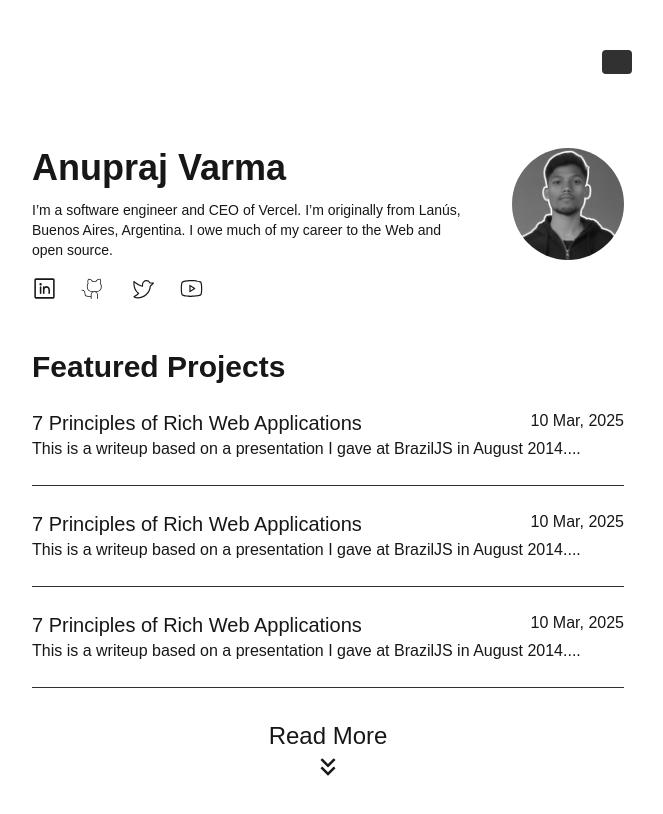
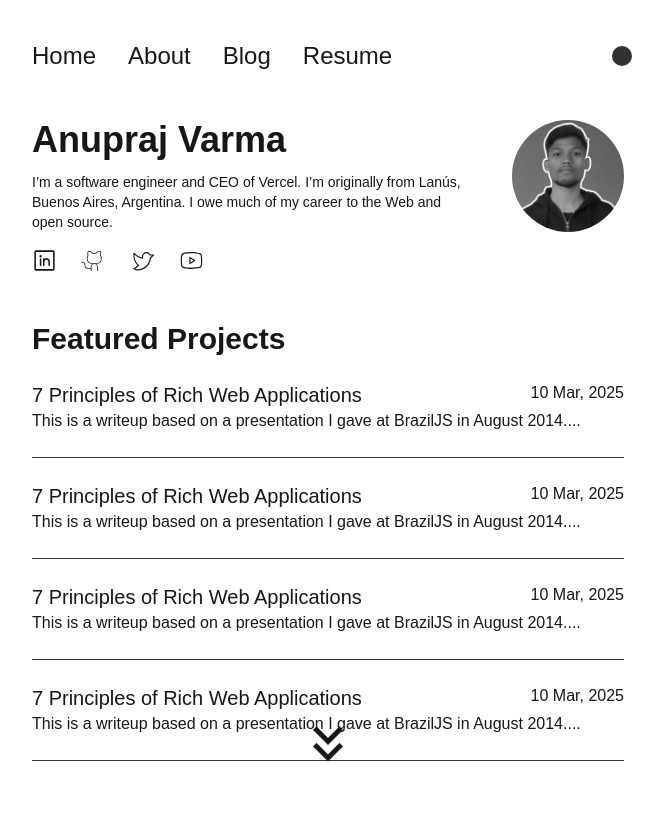
Before and after one commit to anuprajvarma/portfolio, a Next.js app: page / in a window 1280 px wide. Shown: the top 814 px of the page, without its empty margins (312-975 px from the left). Built offline with nearby package versions, Linux system fonts and the light colour scheme.

Commit message:
made routes for about and blog pages

```diff
--- /dev/null
+++ b/app/about/page.tsx
@@ -0,0 +1,3 @@
+export default function About() {
+  return <h1>About Us</h1>;
+}
--- /dev/null
+++ b/app/blog/page.tsx
@@ -0,0 +1,3 @@
+export default function BlogPost() {
+  return <h1>Blog Post</h1>;
+}
--- a/components/Header.tsx
+++ b/components/Header.tsx
@@ -8,32 +8,33 @@ const Header = () => {
   const [isOpen, setIsOpen] = useState(false);
 
   return (
-    <header className="text-white p-4 flex justify-between items-center w-6/12 m-auto">
-      <h1 className="text-xl font-bold cursor-pointer">Anupraj</h1>
+    <header className="px-4">
+      <div className="w-6/12 m-auto flex justify-between items-center px-2">
         <button className="lg:hidden" onClick={() => setIsOpen(!isOpen)}>
           {isOpen ? <X size={24} /> : <Menu size={24} />}
         </button>
         <nav
-        className={`absolute lg:static top-16 left-0 w-full lg:w-auto bg-gray-900 lg:bg-transparent p-4 lg:p-0 ${
+          className={`absolute lg:static top-16 left-0 w-full lg:w-auto bg-gray-900 lg:bg-transparent lg:p-0 ${
             isOpen ? "block" : "hidden"
           } lg:block`}
         >
-        <ul className="flex flex-col lg:flex-row gap-4">
-          <li>
+          <ul className="flex flex-col text-2xl lg:flex-row gap-4">
+            <li className="hover:bg-grey rounded-md p-2">
               <Link href="/">Home</Link>
             </li>
-          <li>
+            <li className="hover:bg-grey rounded-md p-2">
               <Link href="/about">About</Link>
             </li>
-          <li>
-            <Link href="/contact">Blog</Link>
+            <li className="hover:bg-grey rounded-md p-2">
+              <Link href="/blog">Blog</Link>
             </li>
-          <li>
-            <Link href="/contact">Resume</Link>
+            <li className="hover:bg-grey rounded-md p-2">
+              <Link href="/resume">Resume</Link>
             </li>
-          <button className="w-[30px] rounded-sm bg-grey"></button>
           </ul>
         </nav>
+        <button className="w-[20px] h-[20px] rounded-full bg-grey cursor-pointer"></button>
+      </div>
     </header>
   );
 };
--- a/components/Home.tsx
+++ b/components/Home.tsx
@@ -6,10 +6,11 @@ import {
   PiYoutubeLogoLight,
 } from "react-icons/pi";
 import { MdKeyboardDoubleArrowDown } from "react-icons/md";
+import Link from "next/link";
 
 const Home = () => {
   return (
-    <div className="p-4 py-10 gap-12 flex flex-col w-full">
+    <div className="p-4 py-6 gap-12 flex flex-col w-full">
       <div className="flex justify-between w-full">
         <div className="w-9/12 flex flex-col gap-3">
           <h1 className="text-4xl font-bold">Anupraj Varma</h1>
@@ -20,10 +21,21 @@ const Home = () => {
               and open source.
             </p>
             <div className="flex gap-6 cursor-pointer">
-              <PiLinkedinLogo size={25} />
-              <PiGithubLogoThin size={25} />
-              <PiTwitterLogoLight size={25} />
-              <PiYoutubeLogoLight size={25} />
+              <Link
+                href="https://www.linkedin.com/in/anuprajvarma/"
+                target="_blank"
+              >
+                <PiLinkedinLogo size={25} />
+              </Link>
+              <Link href="https://github.com/anuprajvarma" target="_blank">
+                <PiGithubLogoThin size={25} />
+              </Link>
+              <Link href="https://x.com/Anupraj_varma" target="_blank">
+                <PiTwitterLogoLight size={25} />
+              </Link>
+              <Link href="https://www.youtube.com/@MarkVerma" target="_blank">
+                <PiYoutubeLogoLight size={25} />
+              </Link>
             </div>
           </div>
         </div>
@@ -77,10 +89,29 @@ const Home = () => {
               August 2014....
             </p>
           </div>
-          <div className="py-8 cursor-pointer w-full flex items-center flex-col">
-            <div className="w-4/12 flex flex-col justify-center items-center text-center">
-              <h1 className="text-2xl font-medium">Read More</h1>
-              <MdKeyboardDoubleArrowDown size={30} />
+          <div className="relative w-full flex justify-center">
+            <div className="py-6 border-b w-full border-grey">
+              <div className="flex justify-between">
+                <h2 className="text-xl font-medium">
+                  7 Principles of Rich Web Applications
+                </h2>
+                <p>10 Mar, 2025</p>
+              </div>
+              <p className="font-medium">
+                This is a writeup based on a presentation I gave at BrazilJS in
+                August 2014....
+              </p>
+            </div>
+            <div className="fixed bottom-0 cursor-pointer w-6/12 flex items-center flex-col">
+              <Link
+                href="/blog"
+                className="w-4/12 flex flex-col justify-center items-center text-center"
+              >
+                <MdKeyboardDoubleArrowDown
+                  size={60}
+                  className="my-6 cursor-pointer animate-bounce"
+                />
+              </Link>
             </div>
           </div>
         </div>
```
Lines whose indentation alone changed are shown as unchanged.
